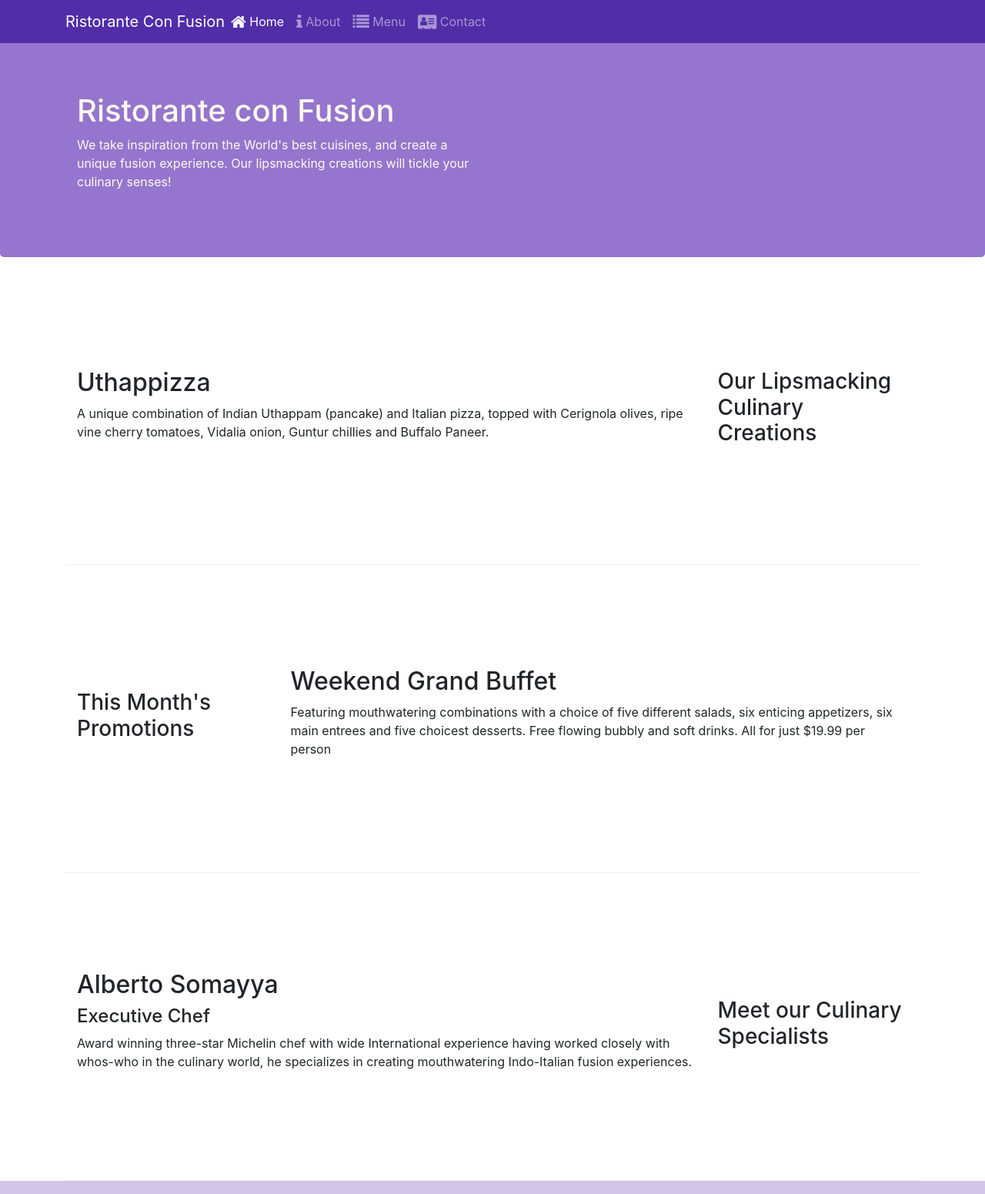
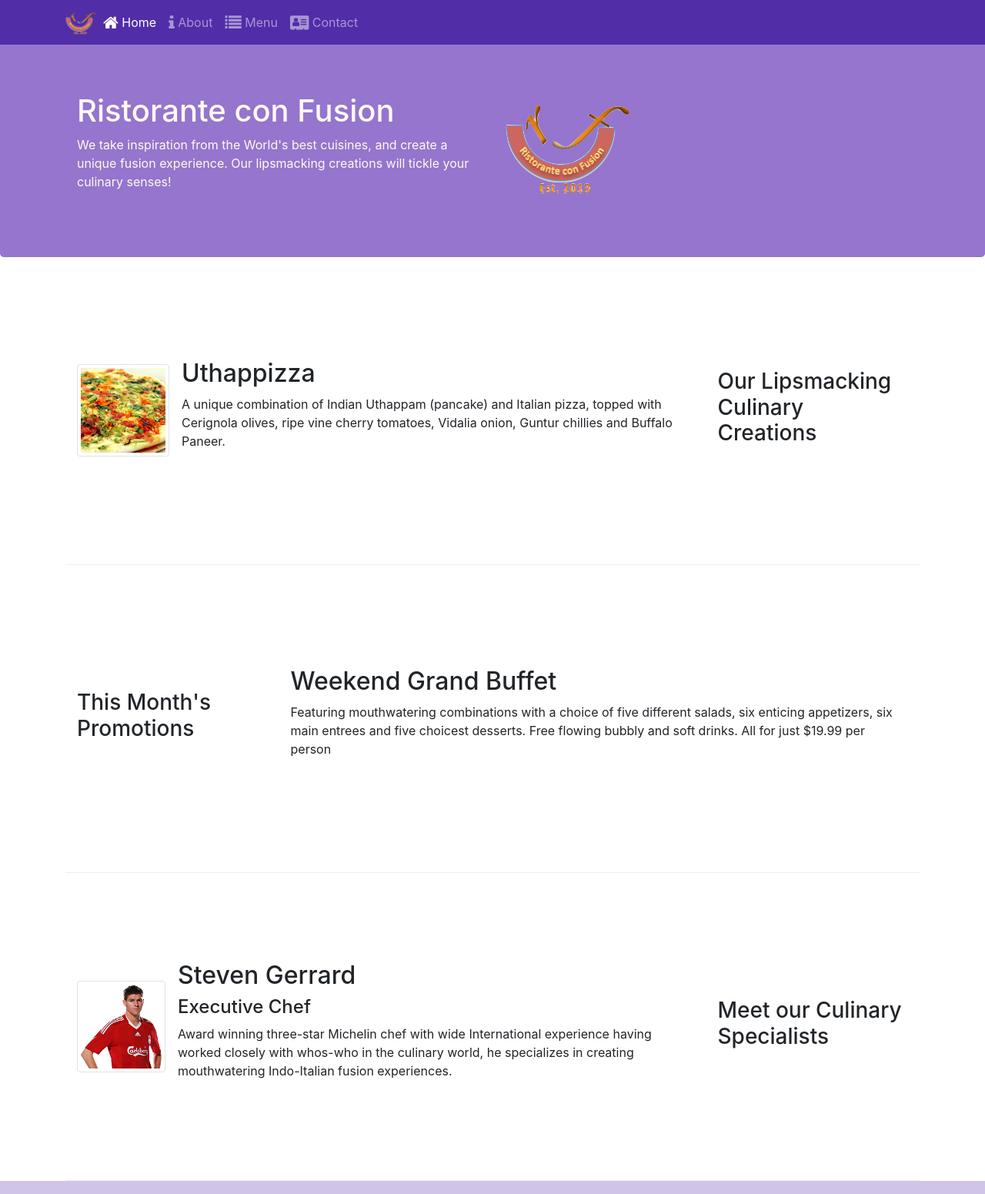
Before and after one commit to DobrinMarinov/bootstrap4, a website: page index.html in a window 1280 px wide. Shown: the top 1551 px of the page at 77% size. Drawn offline with nearby package versions, Linux system fonts and the light colour scheme.

Commit message:
Add images
Changed navbar and header favicons, updated home page

```diff
--- a/index.html
+++ b/index.html
@@ -22,7 +22,7 @@
             <button class="navbar-toggler" type="button" data-toggle="collapse" data-target="#Navbar">
                 <span class="navbar-toggler-icon"></span>
             </button>
-            <a class="navbar-brand mr-auto" href="#">Ristorante Con Fusion</a>
+            <a class="navbar-brand mr-auto" href="#"><img src="img/logo.png" height="30" width="41"></a>
             <div class="collapse navbar-collapse" id="Navbar">
                 <ul class="navbar-nav mr-auto">
                     <li class="nav-item active"><a class="nav-link" href="#"><span class="fa fa-home fa-lg"></span> Home</a></li>
@@ -41,7 +41,8 @@
                     <h1>Ristorante con Fusion</h1>
                     <p>We take inspiration from the World's best cuisines, and create a unique fusion experience. Our lipsmacking creations will tickle your culinary senses!</p>
                 </div>
-                <div class="col-12 col-sm">
+                <div class="col-12 col-sm align-self-center">
+                    <img src="img/logo.png" class="img-fluid">
                 </div>
             </div>
         </div>
@@ -53,11 +54,19 @@
                 <h3>Our Lipsmacking Culinary Creations</h3>
             </div>
             <div class="col col-sm order-sm-first col-md">
-                <h2>Uthappizza</h2>
-                <p>A unique combination of Indian Uthappam (pancake) and Italian pizza, topped with Cerignola olives, ripe vine cherry tomatoes, Vidalia onion, Guntur chillies and Buffalo Paneer.</p>
+                <div class="media">
+                    <img class="d-flex mr-3 img-thumbnail align-self-center"
+                            src="img/uthappizza.png" alt="Uthappizza">
+                    <div class="media-body">
+                        <h2 class="mt-0">Uthappizza</h2>
+                        <p class="d-none d-sm-block">A unique combination of Indian Uthappam (pancake) and
+                            Italian pizza, topped with Cerignola olives, ripe vine
+                            cherry tomatoes, Vidalia onion, Guntur chillies and
+                            Buffalo Paneer.</p>
+                    </div>
+                </div>
             </div>
         </div>
-
 
         <div class="row row-content align-items-center">
             <div class="col-12 col-sm-4 col-md-3">
@@ -74,9 +83,19 @@
                 <h3>Meet our Culinary Specialists</h3>
             </div>
             <div class="col col-sm order-sm-first col-md">
-                <h2>Alberto Somayya</h2>
-                <h4>Executive Chef</h4>
-                <p>Award winning three-star Michelin chef with wide International experience having worked closely with whos-who in the culinary world, he specializes in creating mouthwatering Indo-Italian fusion experiences. </p>
+                <div class="media">
+                    <img class="d-flex mr-3 img-thumbnail align-self-center"
+                            src="img/gerrard.png" alt="Steven Gerrard">
+                    <div class="media-body">
+                        <h2 class="mt-0">Steven Gerrard</h2>
+                        <h4>Executive Chef</h4>
+                        <p class="d-none d-sm-block">Award winning three-star Michelin chef with wide
+                            International experience having worked closely with
+                            whos-who in the culinary world, he specializes in
+                            creating mouthwatering Indo-Italian fusion experiences.
+                            </p>
+                    </div>
+                </div>
             </div>
         </div>
     </div>
```
Also changed, not shown: aboutus.html (+3 -2 lines), contactus.html (+3 -2 lines), img/buffet.png (added), img/gerrard.png (added), img/logo.png (added), img/uthappizza.png (added).
